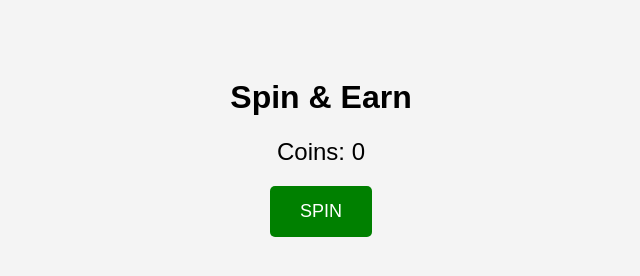
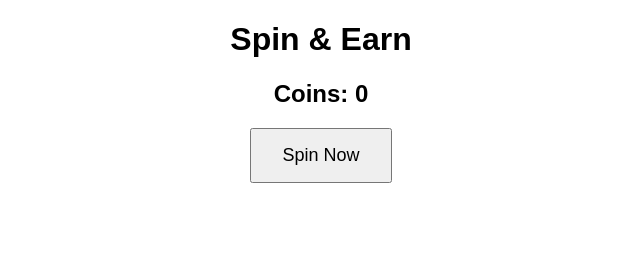
Before and after one commit to Dhvanit022/spin-and-earn, a plain HTML site: page index.html in a window 1280 px wide. Shown: the whole page, without its empty margins (319-959 px from the left). Drawn offline with Linux system fonts and the light colour scheme.

Commit message:
Update index.html

```diff
--- a/index.html
+++ b/index.html
@@ -2,45 +2,49 @@
 <html>
 <head>
   <title>Spin & Earn</title>
-  <style>
-    body {
-      text-align: center;
-      font-family: Arial;
-      background: #f4f4f4;
-      padding-top: 50px;
-    }
-    button {
-      padding: 15px 30px;
-      font-size: 18px;
-      cursor: pointer;
-      background: green;
-      color: white;
-      border: none;
-      border-radius: 5px;
-    }
-    #coins {
-      font-size: 24px;
-      margin: 20px;
-    }
-  </style>
 </head>
-<body>
+<body style="text-align:center; font-family:Arial;">
 
   <h1>Spin & Earn</h1>
+  <h2>Coins: <span id="coins">0</span></h2>
 
-  <div id="coins">Coins: 0</div>
+  <button onclick="spin()" id="spinBtn" style="padding:15px 30px; font-size:18px;">
+    Spin Now
+  </button>
 
-  <button onclick="spin()">SPIN</button>
+  <p id="timer"></p>
 
-  <script>
-    let coins = 0;
+<script>
+let coins = 0;
+let canSpin = true;
 
-    function spin() {
+function spin() {
+  if (!canSpin) return;
+
+  // OPEN ADSTERRA DIRECT LINK
+  window.open("https://example.pro/?123456", "_blank");
+
+  canSpin = false;
+  document.getElementById("spinBtn").disabled = true;
+
+  let timeLeft = 30;
+  document.getElementById("timer").innerText = "Wait " + timeLeft + " seconds...";
+
+  let countdown = setInterval(function() {
+    timeLeft--;
+    document.getElementById("timer").innerText = "Wait " + timeLeft + " seconds...";
+
+    if (timeLeft <= 0) {
+      clearInterval(countdown);
       coins += 20;
-      document.getElementById("coins").innerText = "Coins: " + coins;
-      alert("You earned 20 coins!");
+      document.getElementById("coins").innerText = coins;
+      document.getElementById("timer").innerText = "You earned 20 coins!";
+      canSpin = true;
+      document.getElementById("spinBtn").disabled = false;
     }
-  </script>
+  }, 1000);
+}
+</script>
 
 </body>
 </html>
```
